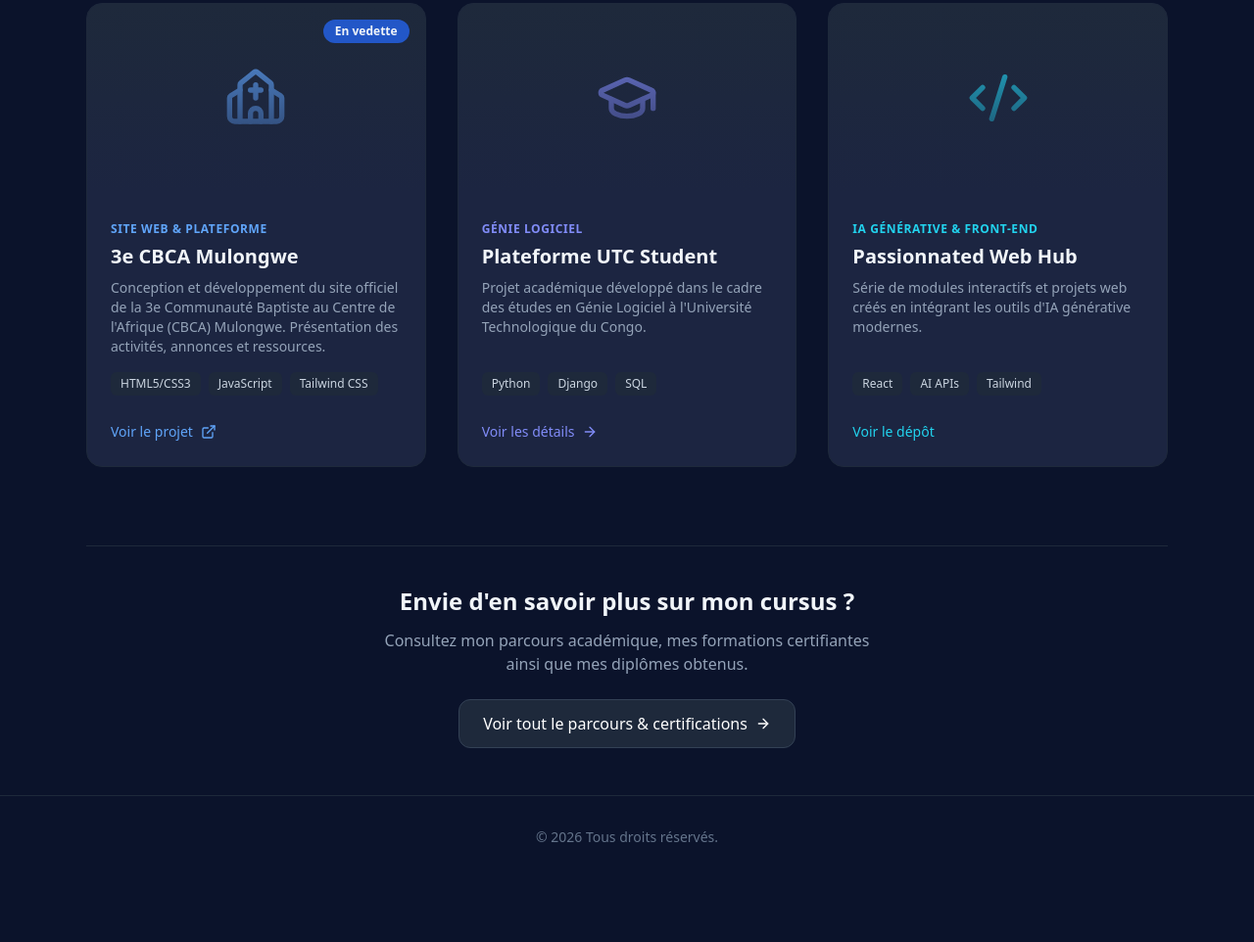
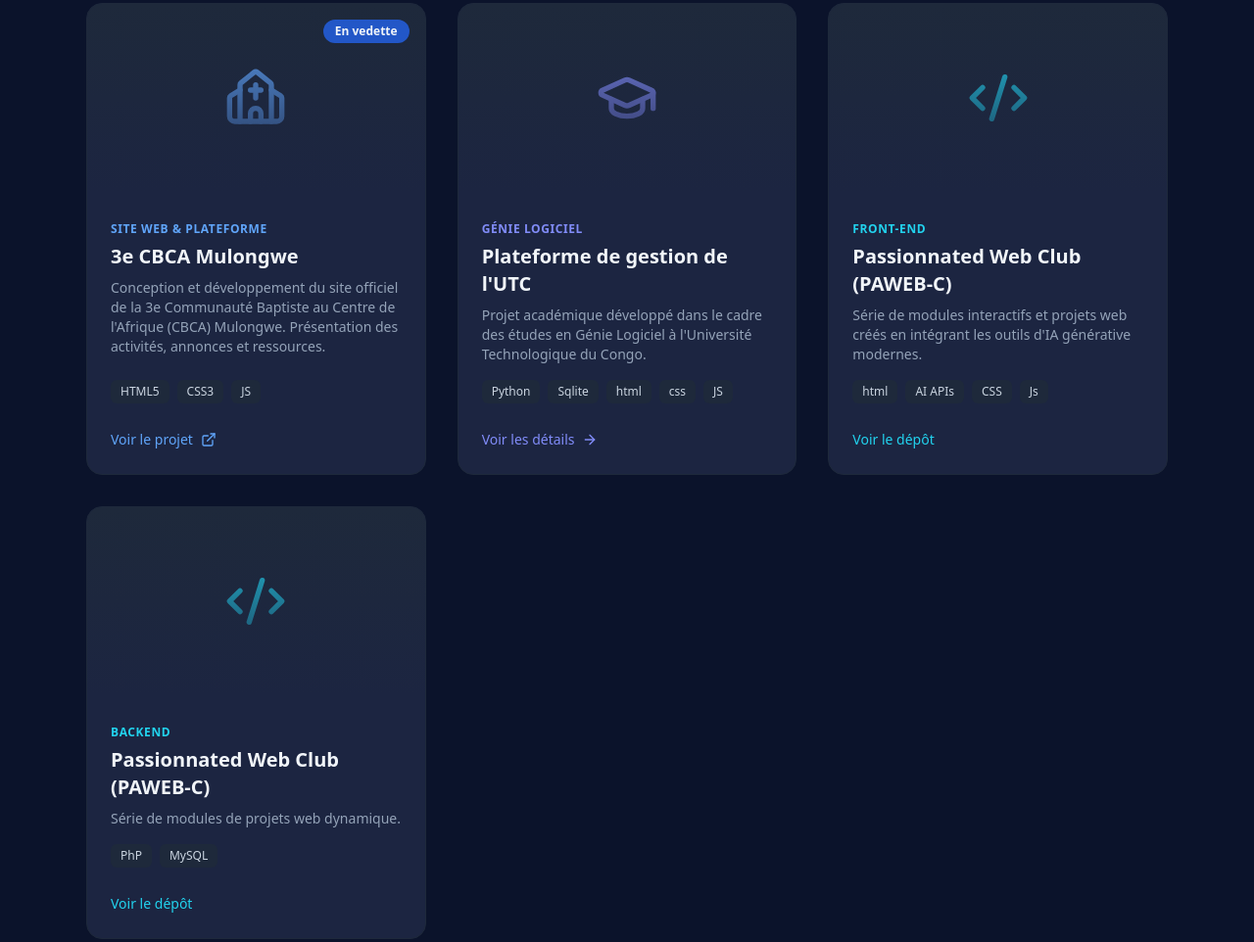
Before and after one commit to ngombomibaraka-eng/Mon-portifolio, a plain HTML site: page projets-detail.html in a window 1280 px wide. Shown: the part 366-1328 px from the top of the page at 98% size. Before the commit the page ends 1263 px from the top, so only its background shows below. Drawn offline with nearby package versions, Linux system fonts and the light colour scheme.

Commit message:
Modifications

```diff
--- a/projets-detail.html
+++ b/projets-detail.html
@@ -78,11 +78,11 @@
                     </div>
                     <div>
                         <div class="flex flex-wrap gap-2 mb-6">
-                            <span class="px-2.5 py-1 text-xs bg-slate-800 text-slate-300 rounded-md">HTML5/CSS3</span>
-                            <span class="px-2.5 py-1 text-xs bg-slate-800 text-slate-300 rounded-md">JavaScript</span>
-                            <span class="px-2.5 py-1 text-xs bg-slate-800 text-slate-300 rounded-md">Tailwind CSS</span>
+                            <span class="px-2.5 py-1 text-xs bg-slate-800 text-slate-300 rounded-md">HTML5</span>
+                            <span class="px-2.5 py-1 text-xs bg-slate-800 text-slate-300 rounded-md">CSS3</span>
+                            <span class="px-2.5 py-1 text-xs bg-slate-800 text-slate-300 rounded-md">JS</span>
                         </div>
-                        <a href="#" class="inline-flex items-center gap-2 text-sm font-medium text-blue-400 hover:text-blue-300 transition">
+                        <a href="https://ngombomibaraka-eng.github.io/cbca_mulongwe/" class="inline-flex items-center gap-2 text-sm font-medium text-blue-400 hover:text-blue-300 transition">
                             <span>Voir le projet</span>
                             <i data-lucide="external-link" class="w-4 h-4"></i>
                         </a>
@@ -99,7 +99,7 @@
                 <div class="p-6 flex-1 flex flex-col justify-between">
                     <div>
                         <span class="text-xs font-semibold text-indigo-400 uppercase tracking-wider">Génie Logiciel</span>
-                        <h3 class="text-xl font-bold mt-1 mb-2 group-hover:text-indigo-400 transition">Plateforme UTC Student</h3>
+                        <h3 class="text-xl font-bold mt-1 mb-2 group-hover:text-indigo-400 transition">Plateforme de gestion de l'UTC</h3>
                         <p class="text-slate-400 text-sm mb-4">
                             Projet académique développé dans le cadre des études en Génie Logiciel à l'Université Technologique du Congo.
                         </p>
@@ -107,8 +107,10 @@
                     <div>
                         <div class="flex flex-wrap gap-2 mb-6">
                             <span class="px-2.5 py-1 text-xs bg-slate-800 text-slate-300 rounded-md">Python</span>
-                            <span class="px-2.5 py-1 text-xs bg-slate-800 text-slate-300 rounded-md">Django</span>
-                            <span class="px-2.5 py-1 text-xs bg-slate-800 text-slate-300 rounded-md">SQL</span>
+                            <span class="px-2.5 py-1 text-xs bg-slate-800 text-slate-300 rounded-md">Sqlite</span>
+                            <span class="px-2.5 py-1 text-xs bg-slate-800 text-slate-300 rounded-md">html</span>
+                            <span class="px-2.5 py-1 text-xs bg-slate-800 text-slate-300 rounded-md">css</span>
+                            <span class="px-2.5 py-1 text-xs bg-slate-800 text-slate-300 rounded-md">JS</span>
                         </div>
                         <a href="#" class="inline-flex items-center gap-2 text-sm font-medium text-indigo-400 hover:text-indigo-300 transition">
                             <span>Voir les détails</span>
@@ -126,17 +128,44 @@
                 </div>
                 <div class="p-6 flex-1 flex flex-col justify-between">
                     <div>
-                        <span class="text-xs font-semibold text-cyan-400 uppercase tracking-wider">IA Générative & Front-End</span>
-                        <h3 class="text-xl font-bold mt-1 mb-2 group-hover:text-cyan-400 transition">Passionnated Web Hub</h3>
+                        <span class="text-xs font-semibold text-cyan-400 uppercase tracking-wider">Front-End</span>
+                        <h3 class="text-xl font-bold mt-1 mb-2 group-hover:text-cyan-400 transition">Passionnated Web Club (PAWEB-C)</h3>
                         <p class="text-slate-400 text-sm mb-4">
                             Série de modules interactifs et projets web créés en intégrant les outils d'IA générative modernes.
                         </p>
                     </div>
                     <div>
                         <div class="flex flex-wrap gap-2 mb-6">
-                            <span class="px-2.5 py-1 text-xs bg-slate-800 text-slate-300 rounded-md">React</span>
+                            <span class="px-2.5 py-1 text-xs bg-slate-800 text-slate-300 rounded-md">html</span>
                             <span class="px-2.5 py-1 text-xs bg-slate-800 text-slate-300 rounded-md">AI APIs</span>
-                            <span class="px-2.5 py-1 text-xs bg-slate-800 text-slate-300 rounded-md">Tailwind</span>
+                            <span class="px-2.5 py-1 text-xs bg-slate-800 text-slate-300 rounded-md">CSS</span>
+                            <span class="px-2.5 py-1 text-xs bg-slate-800 text-slate-300 rounded-md">Js</span>
+                        </div>
+                        <a href="#" class="inline-flex items-center gap-2 text-sm font-medium text-cyan-400 hover:text-cyan-300 transition">
+                            <span>Voir le dépôt</span>
+                            <i data-lucide="github" class="w-4 h-4"></i>
+                        </a>
+                    </div>
+                </div>
+            </article>
+
+            <article class="bg-[#1C2541] border border-slate-800 rounded-2xl overflow-hidden hover:border-blue-500/50 transition duration-300 flex flex-col group">
+                <div class="h-48 bg-slate-800 relative overflow-hidden flex items-center justify-center">
+                    <div class="absolute inset-0 bg-gradient-to-t from-[#1C2541] to-transparent z-10"></div>
+                    <i data-lucide="code-2" class="w-16 h-16 text-cyan-400 group-hover:scale-110 transition duration-300"></i>
+                </div>
+                <div class="p-6 flex-1 flex flex-col justify-between">
+                    <div>
+                        <span class="text-xs font-semibold text-cyan-400 uppercase tracking-wider">Backend</span>
+                        <h3 class="text-xl font-bold mt-1 mb-2 group-hover:text-cyan-400 transition">Passionnated Web Club (PAWEB-C)</h3>
+                        <p class="text-slate-400 text-sm mb-4">
+                            Série de modules de projets web dynamique.
+                        </p>
+                    </div>
+                    <div>
+                        <div class="flex flex-wrap gap-2 mb-6">
+                            <span class="px-2.5 py-1 text-xs bg-slate-800 text-slate-300 rounded-md">PhP</span>
+                            <span class="px-2.5 py-1 text-xs bg-slate-800 text-slate-300 rounded-md">MySQL</span>
                         </div>
                         <a href="#" class="inline-flex items-center gap-2 text-sm font-medium text-cyan-400 hover:text-cyan-300 transition">
                             <span>Voir le dépôt</span>
```
Also changed, not shown: index.html (+2 -1 lines), parcours-detail.html (+29 -1 lines).
